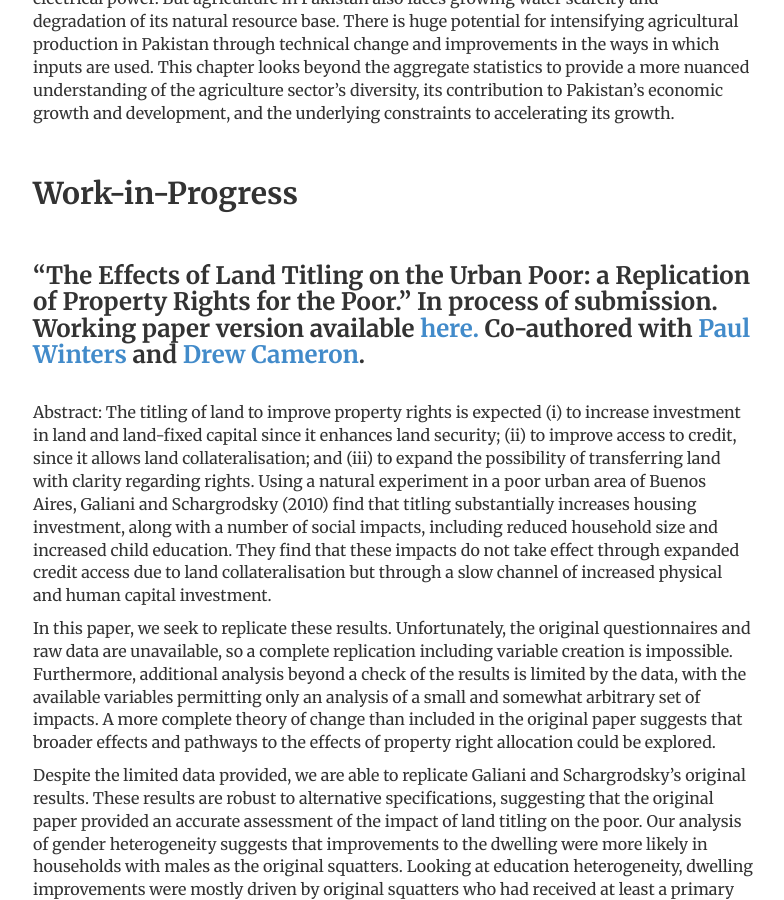
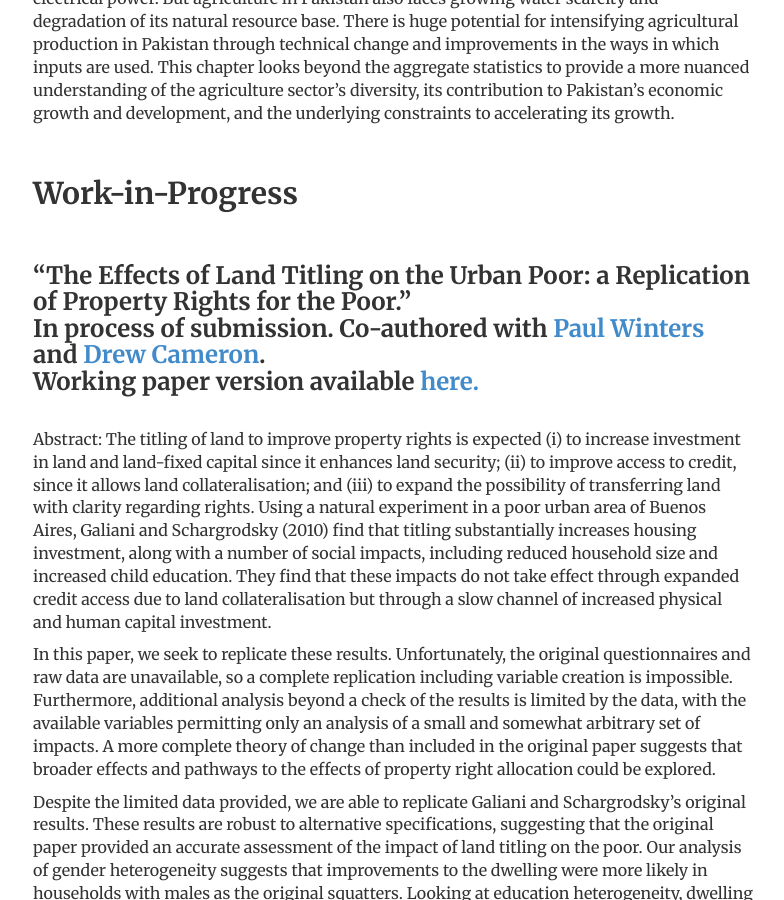
Before and after one commit to edwardmw/edwardmwhitney, a Jekyll site: the page built from publications/index.html, in a window 1280 px wide and 900 px high, scrolled down 1901 px. Shown: the whole window, without its empty margins (247-1031 px from the left). Built offline with Jekyll 4.4.1, drawn with Linux system fonts in a browser that asks for light colours.

Commit message:
commit2.41

```diff
--- a/publications/index.html
+++ b/publications/index.html
@@ -37,7 +37,11 @@ description: Credits and information about the website edwardmwhitney.com, the p
 
 <h2><b>Work-in-Progress</b></h2>
 <br>
-<h3>“The Effects of Land Titling on the Urban Poor: a Replication of Property Rights for the Poor.” In process of submission. Working paper version available <a href="http://www.3ieimpact.org/en/publications/3ie-replication-paper-series/3ie-replication-paper-9/" target="_blank"> here.</a> Co-authored with <a href="https://www.researchgate.net/profile/Paul_Winters4" target="_blank">Paul Winters</a> and <a href="http://drewbcameron.weebly.com/" target="_blank">Drew Cameron</a>.</h3>
+<h3>“The Effects of Land Titling on the Urban Poor: a Replication of Property Rights for the Poor.”
+<br>
+In process of submission. Co-authored with <a href="https://www.researchgate.net/profile/Paul_Winters4" target="_blank">Paul Winters</a> and <a href="http://drewbcameron.weebly.com/" target="_blank">Drew Cameron</a>.
+<br>
+Working paper version available <a href="http://www.3ieimpact.org/en/publications/3ie-replication-paper-series/3ie-replication-paper-9/" target="_blank"> here.</a></h3>
 
 <br>
 
```
